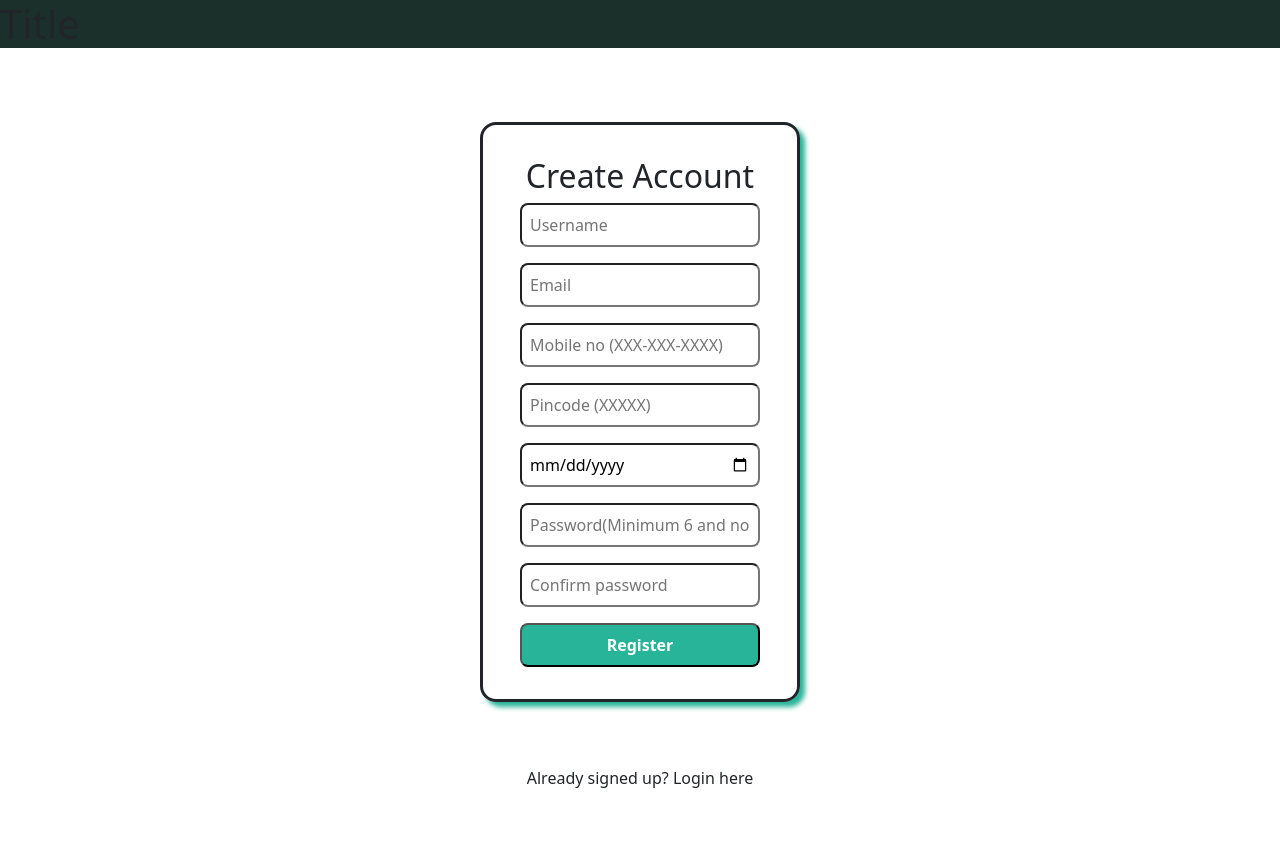
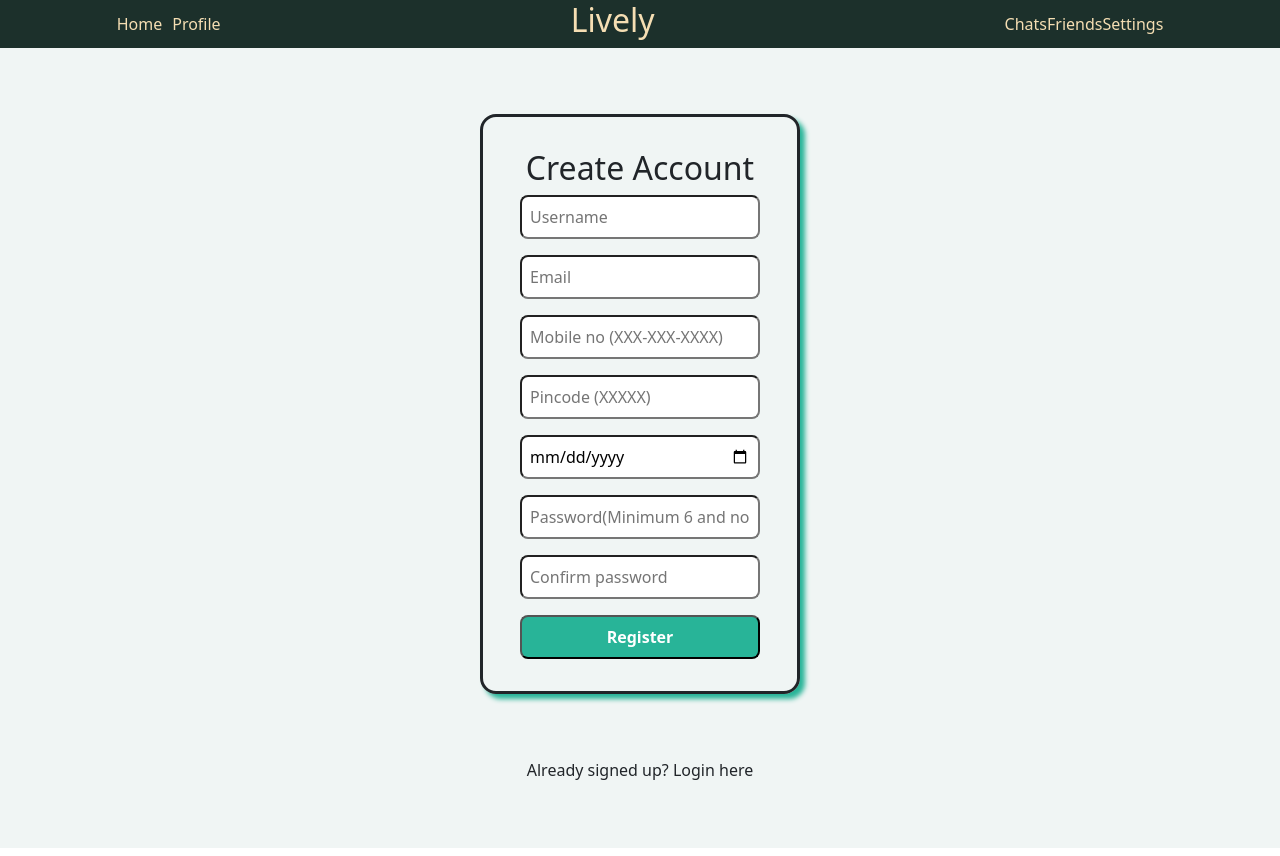
Before and after one commit to DecryptLife/Lively, a React (Create React App) app in the folder lively_frontend/: page / in a window 1280 px wide. Both pictures are taken after a click on the button "Sign Up Now". Built offline with nearby package versions, Linux system fonts and the light colour scheme.

Commit message:
titlebar design added

```diff
--- a/lively_frontend/src/App.css
+++ b/lively_frontend/src/App.css
@@ -1,3 +1,5 @@
+@import './styles/styles.css';
+
 :root{
   --primary-color: #28b498;
 }
--- a/lively_frontend/src/App.js
+++ b/lively_frontend/src/App.js
@@ -4,7 +4,7 @@ import Login from "./components/LoginPage/Login";
 import Home from "./components/HomePage/home";
 import Register from "./components/RegistrationPage/registration";
 import Profile from "./components/ProfilePage/profile";
-import Layout from "./components/Layout";
+import Layout from "./components/Layout/Layout";
 import { BrowserRouter as Router, Routes, Route } from "react-router-dom";
 
 function App() {
--- a/lively_frontend/src/components/Layout.js
+++ b/lively_frontend/src/components/Layout/Layout.js
@@ -1,5 +1,6 @@
+import "./layout.css";
 const { useLocation } = require("react-router-dom");
-const { default: TitleBar } = require("./TitleBar/TitleBar");
+const { default: TitleBar } = require("../TitleBar/TitleBar");
 
 const Layout = ({ children }) => {
   const location = useLocation();
@@ -7,7 +8,7 @@ const Layout = ({ children }) => {
   const hideTitleBar = location.pathname === "/";
 
   return (
-    <div>
+    <div className="layout">
       {!hideTitleBar && <TitleBar />}
       {children}
     </div>
--- /dev/null
+++ b/lively_frontend/src/components/Layout/layout.css
@@ -0,0 +1,3 @@
+.layout {
+    background-color: #f0f5f4;
+}
--- a/lively_frontend/src/components/TitleBar/TitleBar.js
+++ b/lively_frontend/src/components/TitleBar/TitleBar.js
@@ -1,9 +1,38 @@
 import "./titlebar.css";
+import "../../styles/styles.css";
 
 const TitleBar = () => {
   return (
     <div className="title_container">
-      <h1>Title</h1>
+      <div className="flex-center title_container__left">
+        {/* Home */}
+        <div className="titlebar_item">
+          <span>Home</span>
+        </div>
+        <div className="titlebar_item">
+          <span>Profile</span>
+        </div>
+
+        {/* Profile */}
+      </div>
+      <div className="flex-center title_container__center">
+        <h2>Lively</h2>
+      </div>
+      <div className="flex-center title_container__right">
+        {/* Chats */}
+        {/* Add Friends */}
+        {/* Settings */}
+        <div className="titlebar_item">
+          <span>Chats</span>
+        </div>
+        <div className="titlebar_item">
+          <span>Friends</span>
+        </div>
+
+        <div className="titlebar_item">
+          <span>Settings</span>
+        </div>
+      </div>
     </div>
   );
 };
--- a/lively_frontend/src/components/TitleBar/titlebar.css
+++ b/lively_frontend/src/components/TitleBar/titlebar.css
@@ -1,3 +1,24 @@
 .title_container{
-    background-color: #1c302b;
+    display: flex;
+    background-color: hsl(165, 26%, 15%);
+    height: 3rem;
+    color: wheat;
 }
+
+
+.title_container__left{
+    flex-grow: 1;
+    column-gap: 10px;
+}
+
+.title_container__center{
+    flex-grow: 2;
+}
+
+.title_container__right{
+    flex-grow: 1;
+}
+
+.titlebar_item {
+    cursor: pointer;
+}
--- /dev/null
+++ b/lively_frontend/src/styles/styles.css
@@ -0,0 +1,5 @@
+.flex-center{
+    display: flex;
+    align-items: center;
+    justify-content: center;
+}
```
